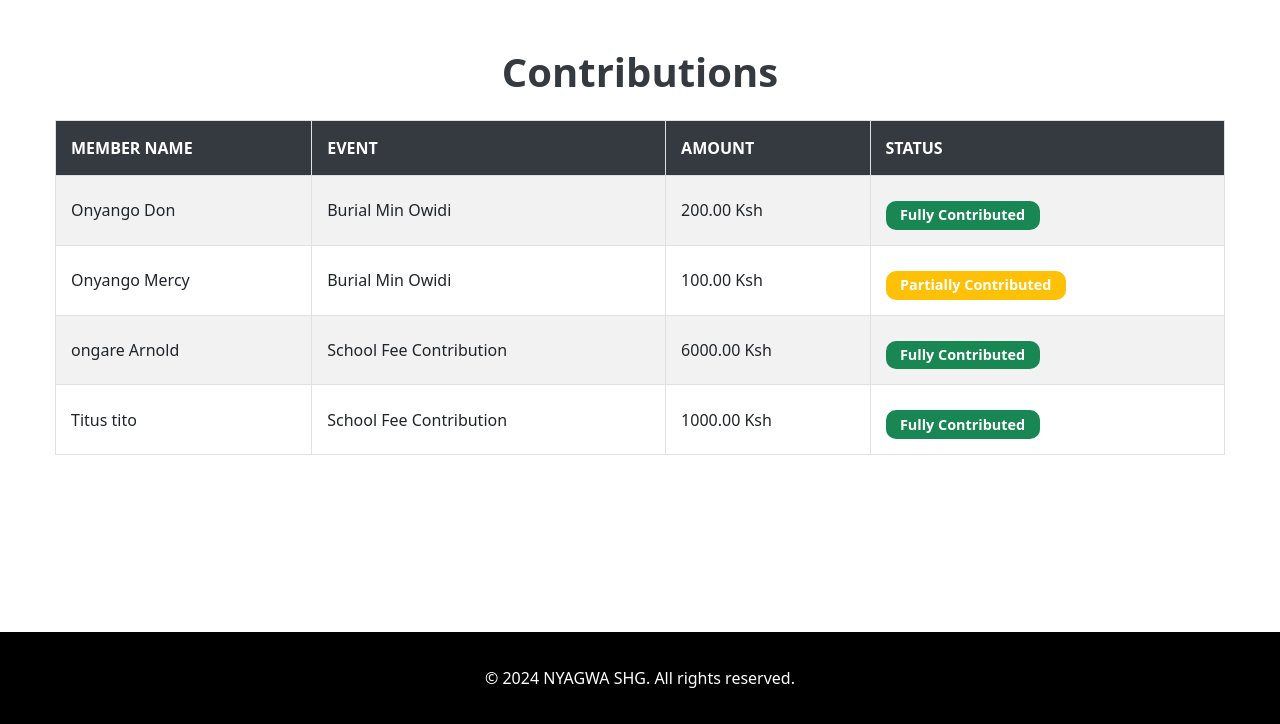
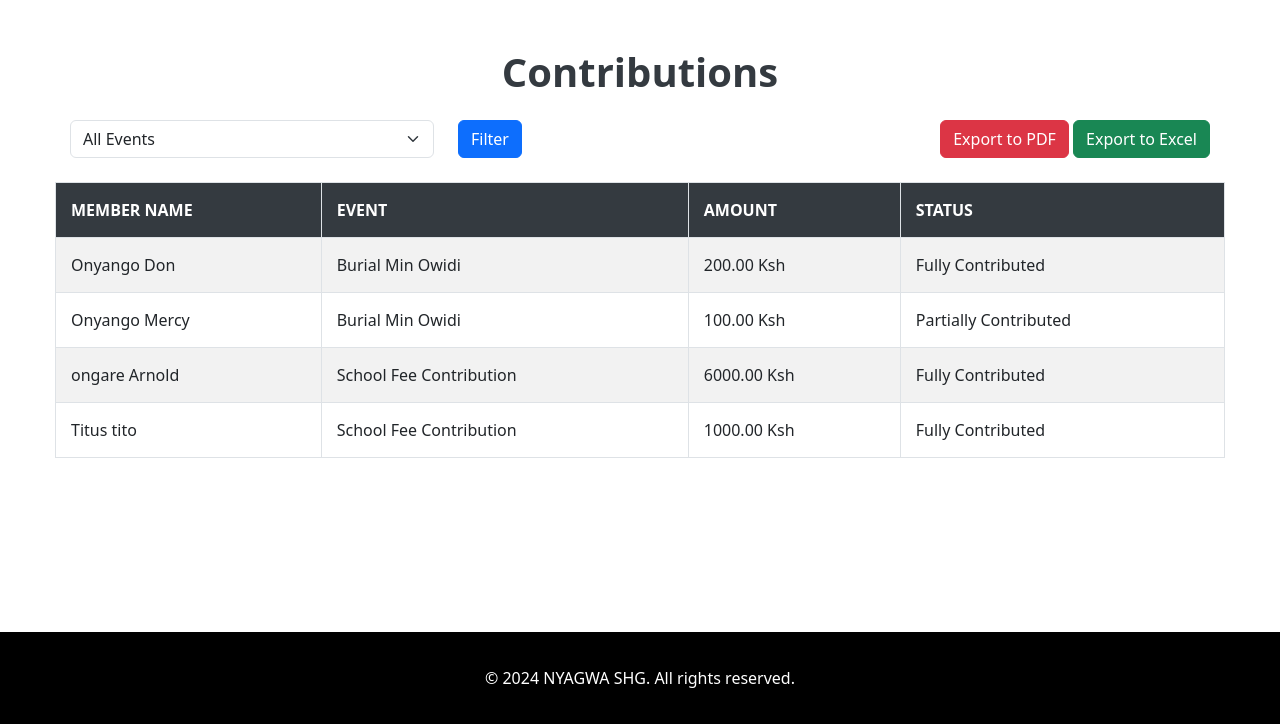
Before and after one commit to onyangodonomondi/Nyagwa_SHG, a Django app: page /contributions/ in a window 1280 px wide. Shown: the part 76-800 px from the top of the page. Run offline with Django 5.2, Linux system fonts and the light colour scheme; data comes from the database, SQL or seed files in the repository.

Commit message:
Updated Button   Exports and filters

```diff
--- a/members/templates/contributions_page.html
+++ b/members/templates/contributions_page.html
@@ -4,6 +4,31 @@
 
 {% block content %}
 <h1 class="text-center mb-4">Contributions</h1>
+
+<div class="container mb-4">
+    <form method="get">
+        <div class="row">
+            <div class="col-md-4">
+                <select name="event" class="form-select" onchange="this.form.submit()">
+                    <option value="">All Events</option>
+                    {% for event in events %}
+                    <option value="{{ event.name }}" {% if event.name == selected_event %}selected{% endif %}>
+                        {{ event.name }}
+                    </option>
+                    {% endfor %}
+                </select>
+            </div>
+            <div class="col-md-2">
+                <button type="submit" class="btn btn-primary">Filter</button>
+            </div>
+            <div class="col-md-6 text-end">
+                <a href="{% url 'export_contributions_pdf' %}?event={{ selected_event }}" class="btn btn-danger">Export to PDF</a>
+                <a href="{% url 'export_contributions_excel' %}?event={{ selected_event }}" class="btn btn-success">Export to Excel</a>
+            </div>
+        </div>
+    </form>
+</div>
+
 <div class="table-responsive">
     <table class="table table-striped table-bordered">
         <thead class="thead-dark">
@@ -20,11 +45,7 @@
                 <td>{{ contribution.member.surname }} {{ contribution.member.first_name }}</td>
                 <td>{{ contribution.event.name }}</td>
                 <td>{{ contribution.amount }} Ksh</td>
-                <td>
-                    <span class="badge {% if contribution.category == 'Fully Contributed' %}bg-success{% elif contribution.category == 'Partially Contributed' %}bg-warning{% else %}bg-secondary{% endif %}">
-                        {{ contribution.category }}
-                    </span>
-                </td>
+                <td>{{ contribution.category }}</td>
             </tr>
             {% empty %}
             <tr>
--- a/members/urls.py
+++ b/members/urls.py
@@ -11,6 +11,8 @@ urlpatterns = [
     # Adding the members URL pattern
     path('members/', views.members_page, name='members'),
     path('contributions/', views.contributions_page, name='contributions'),
+    path('export/pdf/', views.export_contributions_pdf, name='export_contributions_pdf'),
+    path('export/excel/', views.export_contributions_excel, name='export_contributions_excel'),
 
     # Add other URL patterns as needed
 ]
--- a/members/views.py
+++ b/members/views.py
@@ -2,6 +2,11 @@ from django.shortcuts import render, redirect
 from .forms import MemberForm
 from .models import Member, Event, Contribution
 from django.db.models import Sum
+import io
+from django.http import FileResponse, HttpResponse
+from reportlab.lib.pagesizes import letter
+from reportlab.pdfgen import canvas
+import xlsxwriter
 
 def register_member(request):
     if request.method == 'POST':
@@ -62,9 +67,73 @@ def events_page(request):
 def members_page(request):
     members = Member.objects.all()
     return render(request, 'members_page.html', {'members': members})
-from django.shortcuts import render
-from .models import Contribution
 
 def contributions_page(request):
-    contributions = Contribution.objects.all()
-    return render(request, 'contributions_page.html', {'contributions': contributions})
+    selected_event = request.GET.get('event')
+    events = Event.objects.all()
+    if selected_event:
+        contributions = Contribution.objects.filter(event__name=selected_event)
+    else:
+        contributions = Contribution.objects.all()
+
+    context = {
+        'contributions': contributions,
+        'events': events,
+        'selected_event': selected_event,
+    }
+    return render(request, 'contributions_page.html', context)
+
+def export_contributions_pdf(request):
+    selected_event = request.GET.get('event')
+    if selected_event:
+        contributions = Contribution.objects.filter(event__name=selected_event)
+    else:
+        contributions = Contribution.objects.all()
+
+    # Create a PDF document
+    buffer = io.BytesIO()
+    p = canvas.Canvas(buffer, pagesize=letter)
+    p.drawString(100, 750, "Contributions Report")
+
+    y = 720
+    for contribution in contributions:
+        p.drawString(100, y, f"{contribution.member.surname} {contribution.member.first_name} - {contribution.event.name} - {contribution.amount} Ksh - {contribution.category}")
+        y -= 20
+
+    p.showPage()
+    p.save()
+
+    buffer.seek(0)
+    return FileResponse(buffer, as_attachment=True, filename='contributions.pdf')
+
+def export_contributions_excel(request):
+    selected_event = request.GET.get('event')
+    if selected_event:
+        contributions = Contribution.objects.filter(event__name=selected_event)
+    else:
+        contributions = Contribution.objects.all()
+
+    # Create an Excel document
+    output = io.BytesIO()
+    workbook = xlsxwriter.Workbook(output, {'in_memory': True})
+    worksheet = workbook.add_worksheet()
+
+    # Write data headers
+    worksheet.write(0, 0, 'Member Name')
+    worksheet.write(0, 1, 'Event')
+    worksheet.write(0, 2, 'Amount')
+    worksheet.write(0, 3, 'Status')
+
+    # Write data
+    for row_num, contribution in enumerate(contributions, 1):
+        worksheet.write(row_num, 0, f"{contribution.member.surname} {contribution.member.first_name}")
+        worksheet.write(row_num, 1, contribution.event.name)
+        worksheet.write(row_num, 2, f"{contribution.amount} Ksh")
+        worksheet.write(row_num, 3, contribution.category)
+
+    workbook.close()
+
+    output.seek(0)
+    response = HttpResponse(output, content_type='application/vnd.openxmlformats-officedocument.spreadsheetml.sheet')
+    response['Content-Disposition'] = 'attachment; filename=contributions.xlsx'
+    return response
--- a/static/css/styles.css
+++ b/static/css/styles.css
@@ -278,3 +278,40 @@ html {
     font-size: 1.2rem;
     margin-top: 10px;
 }
+
+.table th,
+.table td {
+    text-align: left;
+    /* Align text to the left */
+    vertical-align: middle;
+    /* Center content vertically */
+    padding: 15px;
+    white-space: nowrap;
+}
+
+.card-body,
+.feature-box,
+.stat-box {
+    text-align: left;
+    /* Align text to the left */
+}
+
+/* If you want to align the entire container to the left */
+.container {
+    max-width: 1200px;
+    padding-left: 15px;
+    padding-right: 15px;
+    text-align: left;
+    /* Align text to the left */
+}
+
+.form-inline {
+    display: flex;
+    justify-content: center;
+    margin-bottom: 20px;
+}
+
+.form-control {
+    width: auto;
+    display: inline-block;
+}
```
Also changed, not shown: 1 other file.
